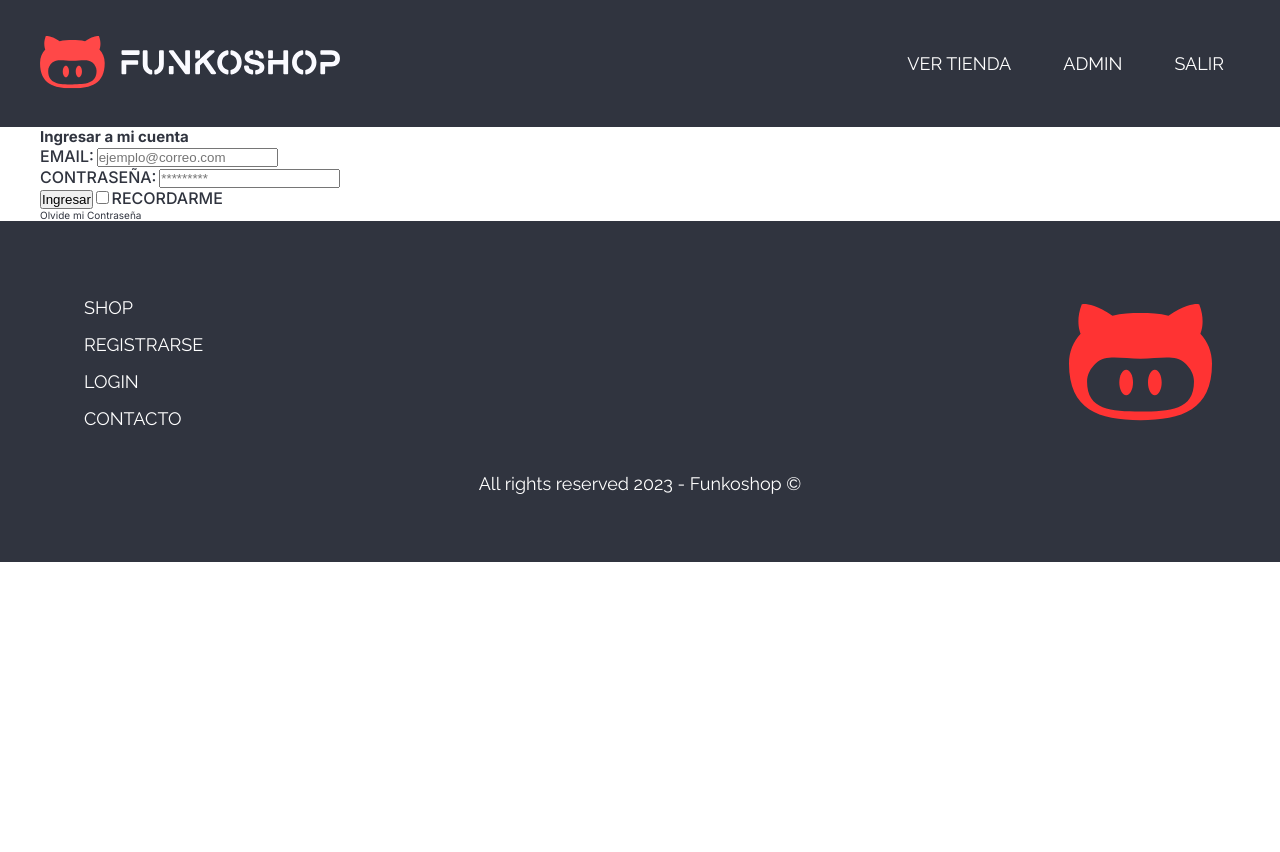
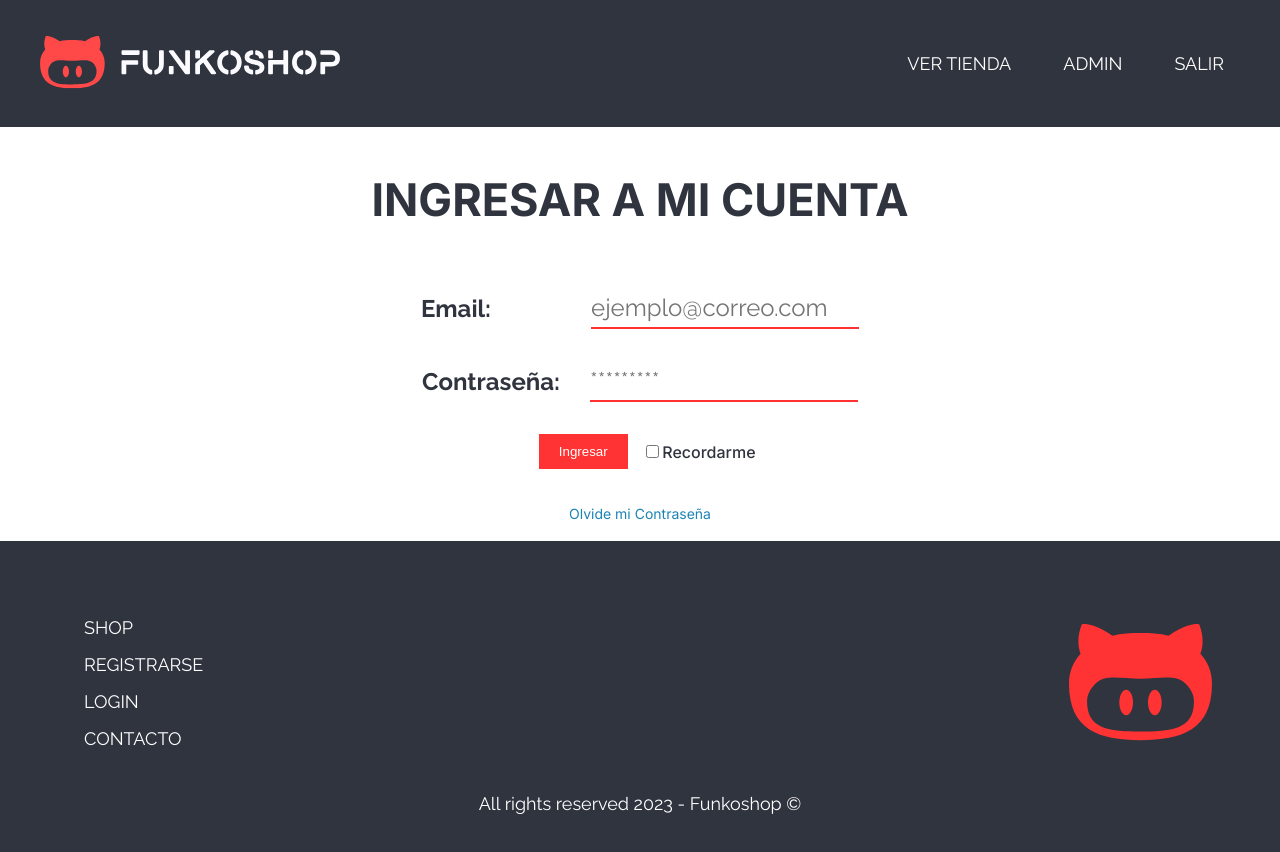
Before and after one commit to Squidward98/ChallengeIntegrador-CodoACodo2023, a plain HTML site: page pages/admin/login.html in a window 1280 px wide. Before the commit the page ends 800 px from the top, so only its background shows below. Drawn offline with Linux system fonts and the light colour scheme.

Commit message:
Estilo a página login
Se le dió estilo CSS a la página login

```diff
--- a/css/styles.css
+++ b/css/styles.css
@@ -510,6 +510,97 @@ header {
   /* MODIFICAR FORMA DE HACER EL UNDERLINE DE LOS TÍTULOS (H2) ^^^^^^ */
 }
 
+/* Login-page */
+
+.login__title {
+  text-align: center;
+  font-size: var(--font-xlarge);
+  font-weight: 700;
+  margin: 1.5em;
+}
+
+.email__container {
+  display: flex;
+  flex-direction: row;
+  gap: 10em;
+  padding: var(--spacings-16) 0;
+  justify-content: center;
+  align-items: center;
+
+}
+
+.password__container {
+  display: flex;
+  flex-direction: row;
+  gap: 3em;
+  padding: var(--spacings-16) 0;
+  justify-content: center;
+  align-items: center;
+}
+
+.text__email {
+  font-size: var(--font-large);
+  font-family: var(--secondary-font);
+  text-transform: capitalize;
+  font-weight: bold;
+}
+
+.text__password {
+  font-size: var(--font-large);
+  font-family: var(--secondary-font);
+  text-transform: capitalize;
+  font-weight: bold;
+}
+
+.input__email {
+  border: none;
+  border-bottom: 0.1em solid var(--primary-red);
+  outline: none;
+  padding: 5px 0;
+  font-family: var(--secondary-font);
+  font-size: var(--font-large);
+}
+
+.input__password {
+  border: none;
+  border-bottom: 0.1em solid var(--primary-red);
+  outline: none;
+  padding: 5px 0;
+  font-family: var(--secondary-font);
+  font-size: var(--font-large);
+}
+
+.submit__container {
+  display: flex;
+  flex-direction: row;
+  gap: 3em;
+  padding: var(--spacings-16) 0;
+  justify-content: center;
+  align-items: center;
+}
+
+.remember__container {
+  text-transform: capitalize;
+  margin: -0.9em;
+}
+
+.button__submit {
+  background-color: var(--primary-red); /* Color de fondo naranja */
+  color: white; /* Color de texto blanco */
+  padding: 10px 20px; /* Espaciado interno para el botón */
+  border: none; /* Quita el borde del botón */
+  cursor: pointer; /* Cambia el cursor al pasar sobre el botón (opcional) */
+}
+
+.forgot__container {
+  display: flex;
+  justify-content: center;
+  font-size: var(--font-xsmall);
+  color: var(--primary-blue);
+  margin: 1.4em;
+}
+
+
 /* Icons */
 .edit__icon {
   height: var(--spacings-24);
--- a/pages/admin/login.html
+++ b/pages/admin/login.html
@@ -42,18 +42,17 @@
     <!-- MAIN START -->
     <!-- AGREGAR ESTILOS AL MAIN -->
     <main>
-      <section class="container">
-        <h2>Ingresar a mi cuenta</h2>
+      <section class="login__title">
+        <h2>INGRESAR A MI CUENTA</h2>
       </section>
-      <section class="container">
-        <form action="" method="POST">
-          <div>
-            <label for="email">Email:</label>
-            <input type="email" id="email" placeholder="ejemplo@correo.com" />
+      <section class="login__container">
+        <div class="email__container">
+          <label class="text__email" for="email">Email:</label>
+          <input class="input__email" type="email" id="email" placeholder="ejemplo@correo.com" />
         </div>
-          <div>
-            <label for="password">Contraseña:</label>
-            <input
+        <div class="password__container">
+          <label class="text__password" for="password">Contraseña:</label>
+          <input class="input__password"
             type="password"
             id="pass"
             name="password"
@@ -62,10 +61,13 @@
             placeholder="*********"
           />
         </div>
-          <input type="submit" value="Ingresar" />
-          <input type="checkbox" name="recordarme" id="recordarme" />
-          <label for="">Recordarme</label>
-        </form>
+      </section>
+      <section class="submit__container">
+        <input class="button__submit" type="submit" value="Ingresar" />
+        <input class="remember__container" type="checkbox" name="recordarme" id="recordarme" />
+        <label class="remember__container" for="">Recordarme</label>
+      </section>
+      <section class="forgot__container">
         <a href="">Olvide mi Contraseña</a>
       </section>
     </main>
```
Lines whose indentation alone changed are shown as unchanged.
